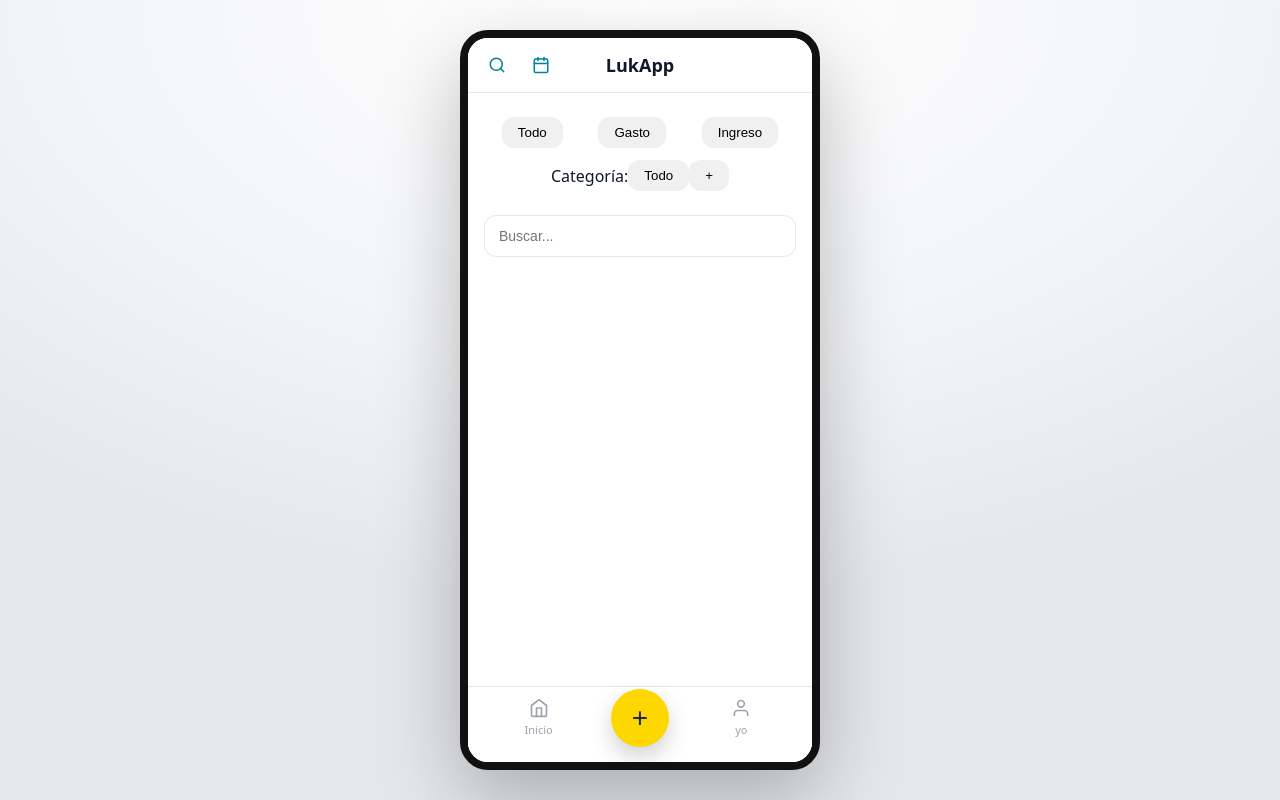
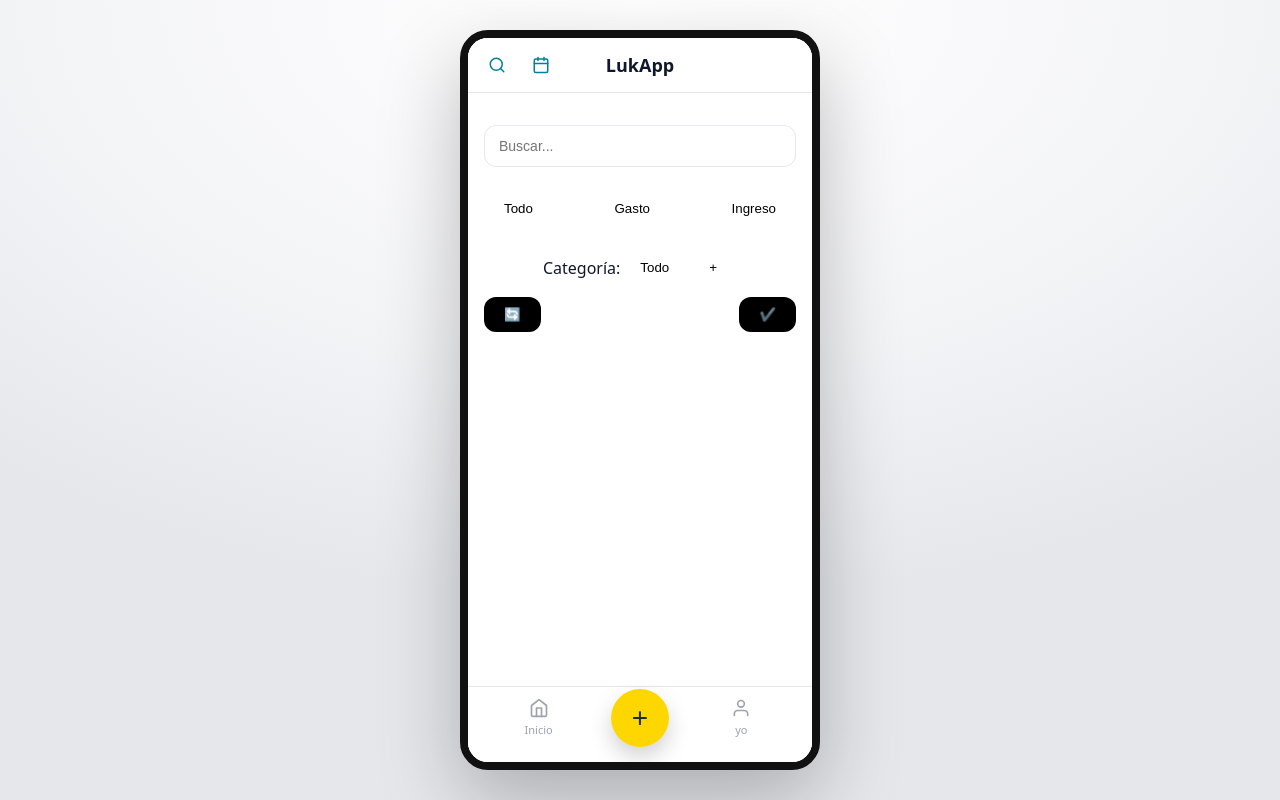
Before and after one commit to marianaUrrego/app_hibrida, a React (Vite) app: page /buscar in a window 1280 px wide. Built offline with nearby package versions, Linux system fonts and the light colour scheme.

Commit message:
Implementar vista de búsqueda con filtros

```diff
--- a/src/components/SearchFilter.jsx
+++ b/src/components/SearchFilter.jsx
@@ -14,6 +14,10 @@ const SearchFilter = () => {
         <button className={s.filterButton}>Todo</button>
         <button className={s.filterButton}>+</button>
       </div>
+      <div className={s.actionButtons}>
+        <button className={s.actionButton}>🔄</button> {/* Botón de reiniciar */}
+        <button className={s.actionButton}>✔️</button> {/* Botón de confirmar */}
+      </div>
     </div>
   );
 };
--- a/src/components/SearchFilter.module.scss
+++ b/src/components/SearchFilter.module.scss
@@ -7,15 +7,17 @@
 
 .filterType {
   display: flex;
-  justify-content: space-around;
+  justify-content: space-between; /* Cambiado a space-between */
   width: 100%;
+  margin-bottom: 12px; /* Añadido margen inferior */
 }
 
 .filterButton {
-  padding: 8px 16px;
+  padding: 10px 20px; /* Ajustado padding */
   border: none;
   border-radius: 12px;
-  background-color: #f0f0f0;
+  background-color: #ffffff; /* Cambiado a blanco */
+  color: #000; /* Añadido color de texto */
   cursor: pointer;
   transition: background-color 0.3s;
 }
@@ -29,3 +31,20 @@
   display: flex;
   align-items: center;
 }
+
+.actionButtons {
+  display: flex;
+  justify-content: space-between;
+  width: 100%;
+  margin-top: 12px;
+}
+
+.actionButton {
+  padding: 10px 20px; /* Ajustado padding */
+  border: none;
+  border-radius: 12px;
+  background-color: #000; /* Cambiar a negro */
+  color: #fff; /* Cambiar color de texto a blanco */
+  cursor: pointer;
+  transition: background-color 0.3s;
+}
--- a/src/pages/Search.jsx
+++ b/src/pages/Search.jsx
@@ -8,10 +8,10 @@ export default function Search() {
     <div className={layout.screen}>
       <TopBar />
       <main className={layout.content}>
-        <SearchFilter />
         <div className={layout.placeholder}>
           <input className={layout.searchInput} placeholder="Buscar..." />
         </div>
+        <SearchFilter />
       </main>
       <button className={layout.fab}>+</button>
       <BottomNav />
```
